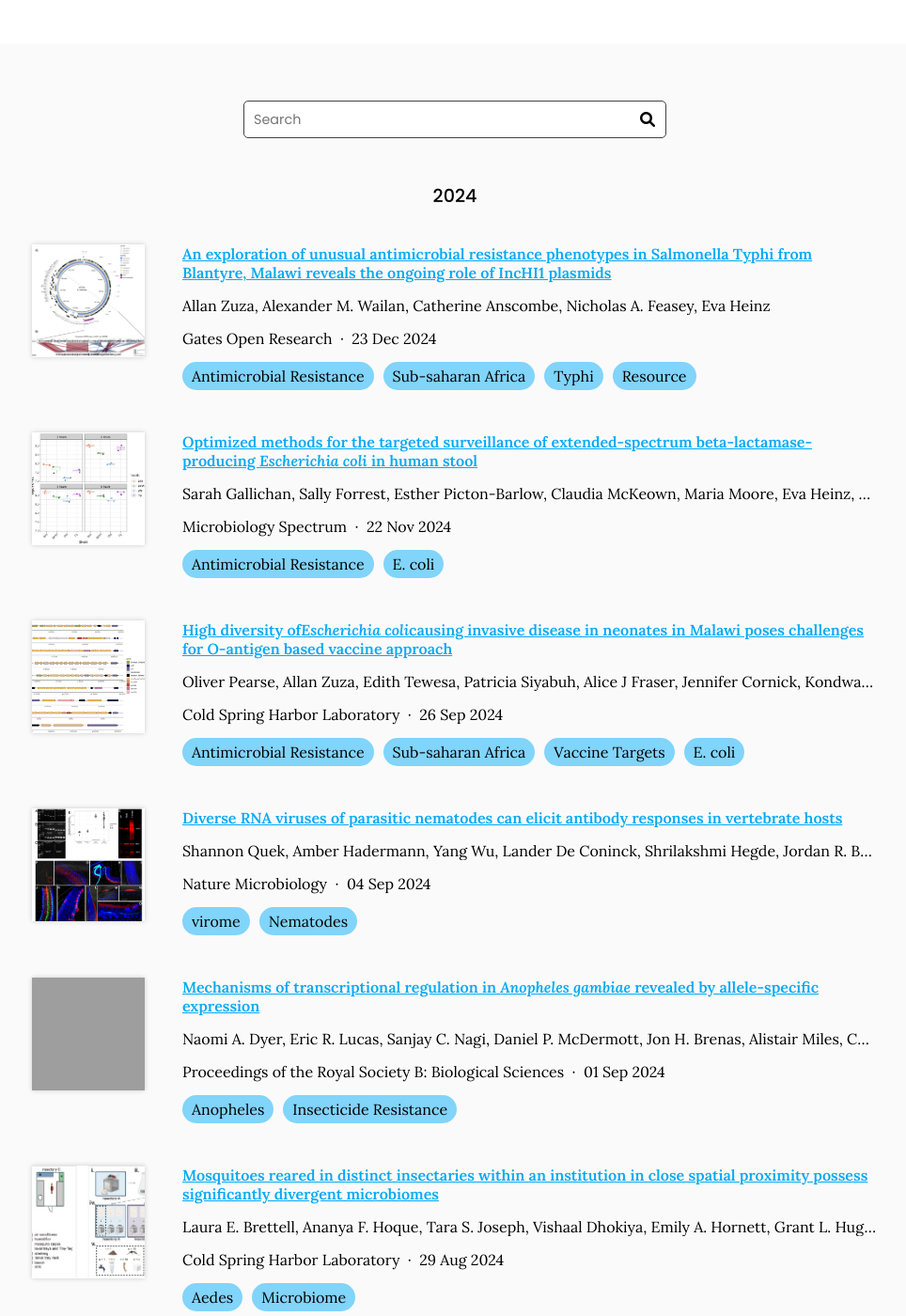
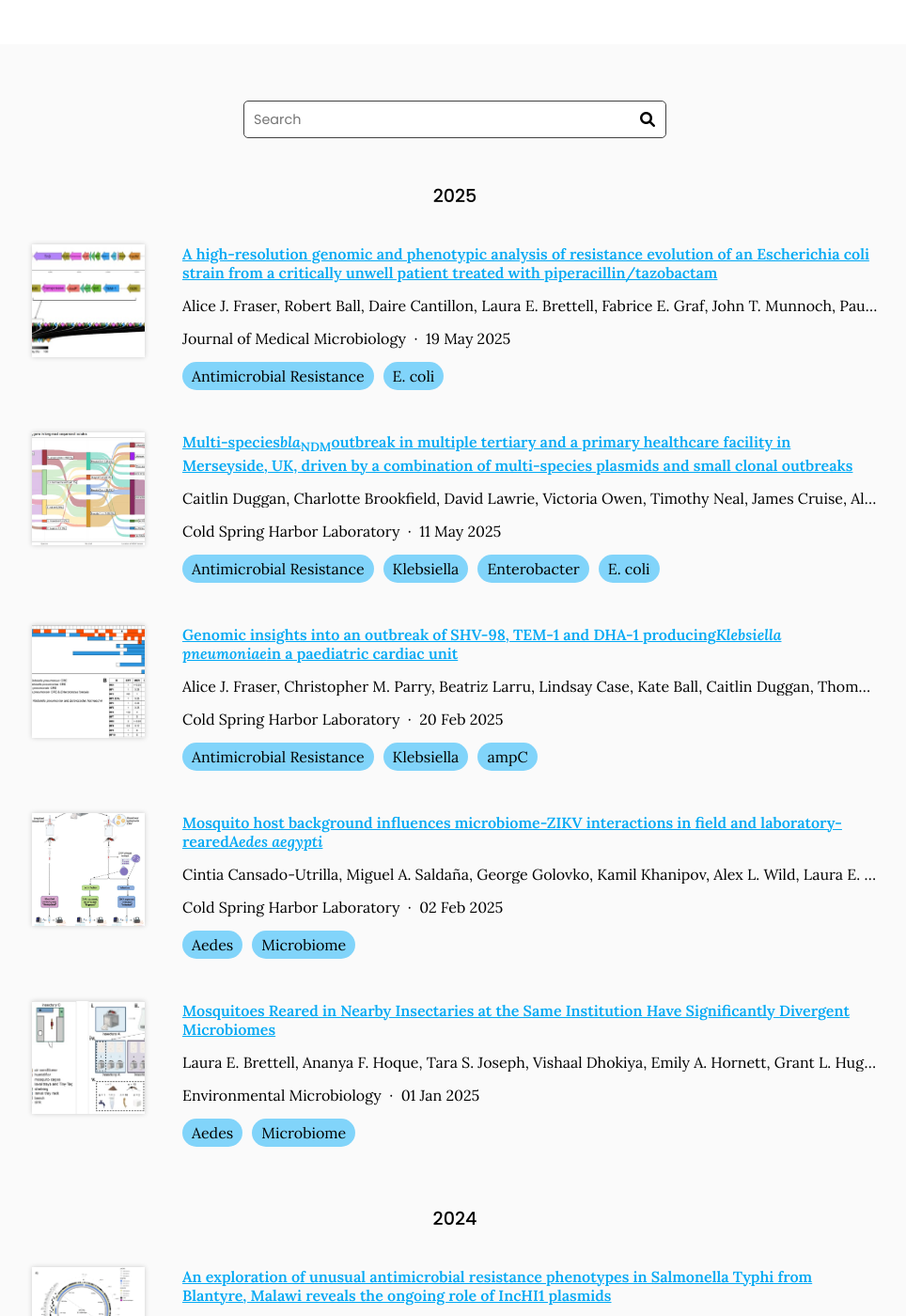
Before and after one commit to Evo-MInt/MicGen-lab-website, a Jekyll site: the page built from research/index.md, in a window 1280 px wide and 1400 px high, scrolled down 801 px. Shown: the whole window at 94% size, without its empty margins (156-1120 px from the left). Built offline with Jekyll 4.4.1, drawn with Linux system fonts in a browser that asks for light colours; some of the changed text lies outside the part shown; grey boxes are pictures that could not be loaded.

Commit message:
Generate citations

```diff
--- a/_data/citations.yaml
+++ b/_data/citations.yaml
@@ -1,6 +1,72 @@
 # DO NOT EDIT, GENERATED AUTOMATICALLY FROM SOURCES.YAML (AND ELSEWHERE)
 # See https://github.com/greenelab/lab-website-template/wiki/Citations
 
+- id: doi:10.1101/2025.02.14.25322074
+  title: Genomic insights into an outbreak of SHV-98, TEM-1 and DHA-1 producing<i>Klebsiella
+    pneumoniae</i>in a paediatric cardiac unit
+  authors:
+  - Alice J. Fraser
+  - Christopher M. Parry
+  - Beatriz Larru
+  - Lindsay Case
+  - Kate Ball
+  - Caitlin Duggan
+  - Thomas Edwards
+  - Eva Heinz
+  publisher: Cold Spring Harbor Laboratory
+  date: '2025-02-20'
+  link: https://doi.org/g9k7k9
+  image: images/AlderHey_overview.jpg
+  tags:
+  - Antimicrobial Resistance
+  - Klebsiella
+  - ampC
+- id: doi:10.1101/2025.02.02.636091
+  title: Mosquito host background influences microbiome-ZIKV interactions in field
+    and laboratory-reared<i>Aedes aegypti</i>
+  authors:
+  - Cintia Cansado-Utrilla
+  - "Miguel A. Salda\xF1a"
+  - George Golovko
+  - Kamil Khanipov
+  - Alex L. Wild
+  - Laura E. Brettell
+  - Scott C. Weaver
+  - Eva Heinz
+  - Grant L. Hughes
+  publisher: Cold Spring Harbor Laboratory
+  date: '2025-02-02'
+  link: https://doi.org/g9k7mb
+  image: images/CCU_overview.jpg
+  tags:
+  - Aedes
+  - Microbiome
+- id: doi:10.1101/2025.05.09.25327284
+  title: Multi-species<i>bla</i><sub>NDM</sub>outbreak in multiple tertiary and a
+    primary healthcare facility in Merseyside, UK, driven by a combination of multi-species
+    plasmids and small clonal outbreaks
+  authors:
+  - Caitlin Duggan
+  - Charlotte Brookfield
+  - David Lawrie
+  - Victoria Owen
+  - Timothy Neal
+  - James Cruise
+  - Alice J Fraser
+  - Fabrice E Graf
+  - Daire Cantillon
+  - Joseph M Lewis
+  - Thomas Edwards
+  - Eva Heinz
+  publisher: Cold Spring Harbor Laboratory
+  date: '2025-05-11'
+  link: https://doi.org/g9k7mc
+  image: images/Sankey.jpg
+  tags:
+  - Antimicrobial Resistance
+  - Klebsiella
+  - Enterobacter
+  - E. coli
 - id: doi:10.1101/2024.09.24.24314145
   title: High diversity of<i>Escherichia coli</i>causing invasive disease in neonates
     in Malawi poses challenges for O-antigen based vaccine approach
@@ -25,9 +91,9 @@
   - Sub-saharan Africa
   - Vaccine Targets
   - E. coli
-- id: doi:10.1101/2024.08.28.610121
-  title: Mosquitoes reared in distinct insectaries within an institution in close
-    spatial proximity possess significantly divergent microbiomes
+- id: doi:10.1111/1462-2920.70027
+  title: Mosquitoes Reared in Nearby Insectaries at the Same Institution Have Significantly
+    Divergent Microbiomes
   authors:
   - Laura E. Brettell
   - Ananya F. Hoque
@@ -36,9 +102,9 @@
   - Emily A. Hornett
   - Grant L. Hughes
   - Eva Heinz
-  publisher: Cold Spring Harbor Laboratory
-  date: '2024-08-29'
-  link: https://doi.org/gt8snp
+  publisher: Environmental Microbiology
+  date: '2025-01-01'
+  link: https://doi.org/g9k7md
   image: images/Fig1.jpeg
   tags:
   - Aedes
@@ -123,23 +189,25 @@
   tags:
   - Antimicrobial Resistance
   - E. coli
-- id: doi:10.1101/2024.01.15.24301199
+- id: doi:10.1099/jmm.0.002018
   title: A high-resolution genomic and phenotypic analysis of resistance evolution
-    of an Escherichia coli strain from a critical care patient treated with piperacillin/tazobactam.
+    of an Escherichia coli strain from a critically unwell patient treated with piperacillin/tazobactam
   authors:
-  - Alice J Fraser
+  - Alice J. Fraser
   - Robert Ball
   - Daire Cantillon
-  - Laura Brettell
-  - Fabrice E Graf
+  - Laura E. Brettell
+  - Fabrice E. Graf
+  - John T. Munnoch
+  - Paul A. Hoskisson
   - Joseph M. Lewis
   - Jon J. van Aartsen
   - Christopher M. Parry
   - Eva Heinz
   - Thomas Edwards
-  publisher: Cold Spring Harbor Laboratory
-  date: '2024-01-16'
-  link: https://doi.org/gtd4md
+  publisher: Journal of Medical Microbiology
+  date: '2025-05-19'
+  link: https://doi.org/g9k7mf
   image: images/bbsrc_fig_3.jpg
   tags:
   - Antimicrobial Resistance
```
